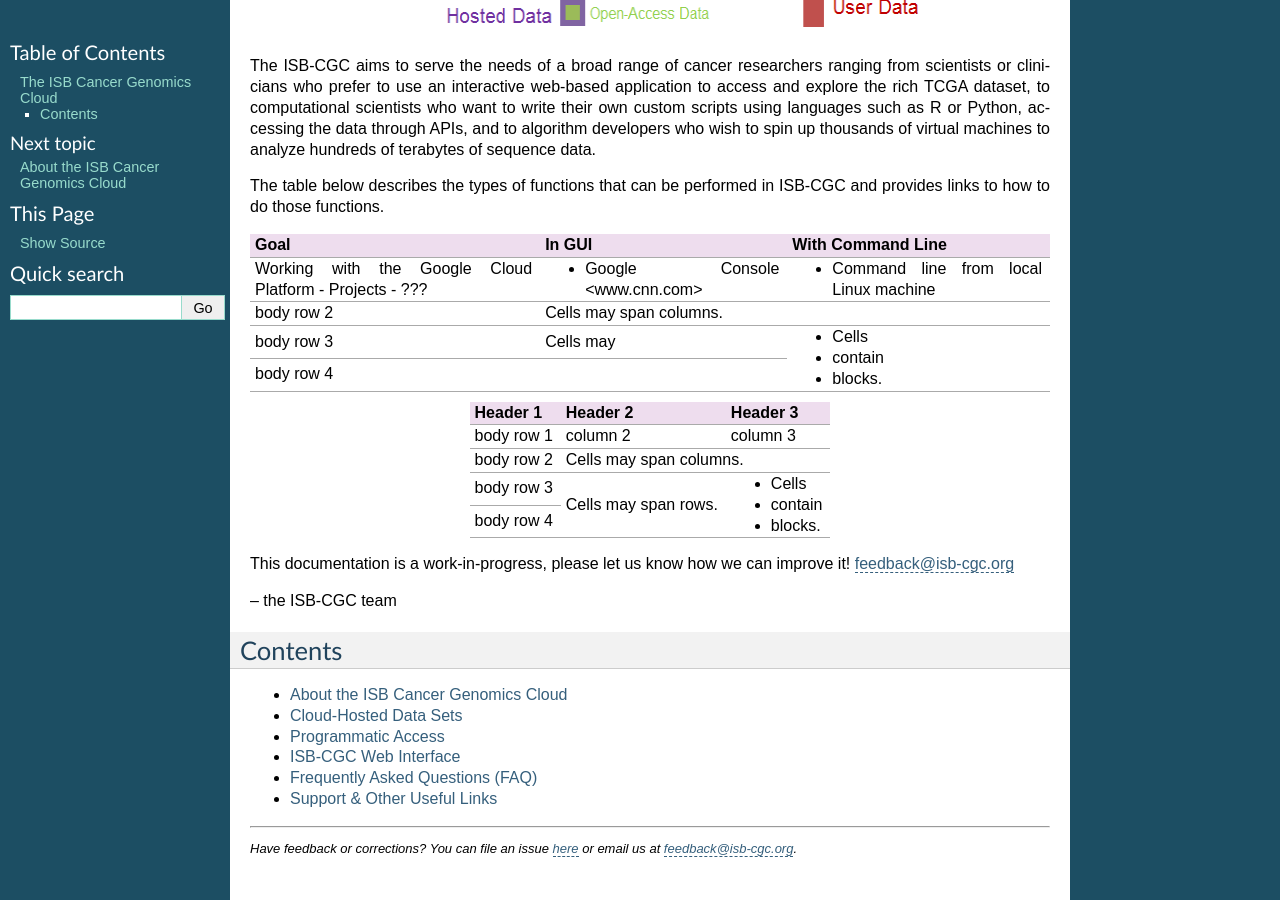
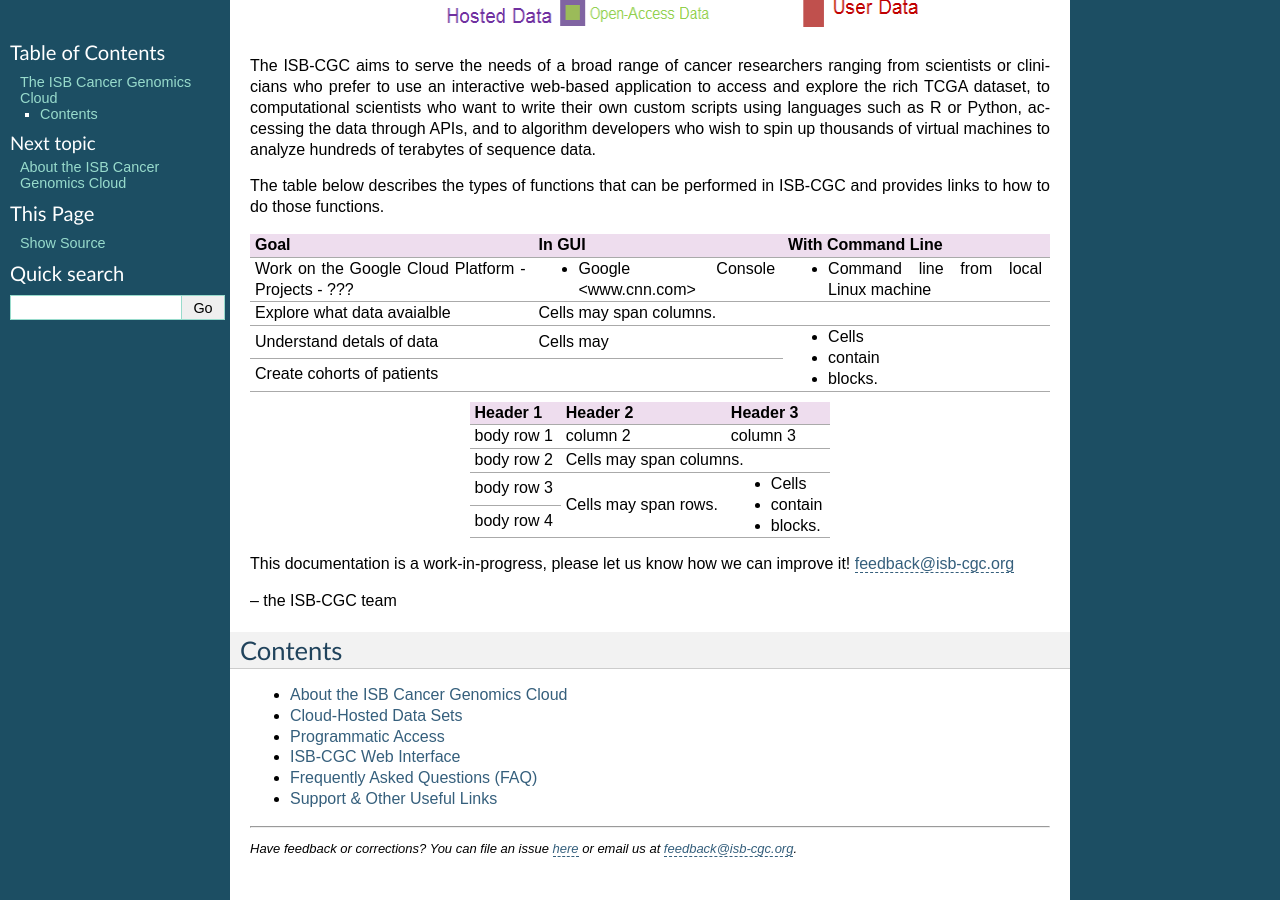
Before and after one commit to isb-cgc/readthedocs, a Sphinx documentation site: the page built from docs/source/index.rst, in a window 1280 px wide and 900 px high, scrolled down 579 px. Built offline with Sphinx 7.4.7, drawn with Linux system fonts in a browser that asks for light colours.

Commit message:
Update index.rst

```diff
--- a/docs/source/index.rst
+++ b/docs/source/index.rst
@@ -26,19 +26,19 @@ of terabytes of sequence data.
 
 The table below describes the types of functions that can be performed in ISB-CGC and provides links to how to do those functions.
 
-+---------------------------------------+-----------------------------------------+-----------------------------------------+
-|Goal                                   |In GUI                                   |With Command Line                        |
-+=======================================+=========================================+=========================================+
-|Working with the Google Cloud Platform |- Google Console <www.cnn.com>           |- Command line from local Linux machine  |
-|- Projects                             |                                         |                                         |
-|- ???                                  |                                         |                                         |
-+---------------------------------------+-----------------------------------------+-----------------------------------------+
-| body row 2                            | Cells may span columns.                 |                                         |
-+---------------------------------------+-----------------------------------------+-----------------------------------------+
-| body row 3                            |Cells may                                |- Cells                                  |
-+---------------------------------------+-----------------------------------------+- contain                                |
-| body row 4                            |                                         |- blocks.                                |
-+---------------------------------------+-----------------------------------------+-----------------------------------------+
++----------------------------------+-----------------------------------------+-----------------------------------------+
+|Goal                              |In GUI                                   |With Command Line                        |
++==================================+=========================================+=========================================+
+|Work on the Google Cloud Platform |- Google Console <www.cnn.com>           |- Command line from local Linux machine  |
+|- Projects                        |                                         |                                         |
+|- ???                             |                                         |                                         |
++----------------------------------+-----------------------------------------+-----------------------------------------+
+|Explore what data avaialble       | Cells may span columns.                 |                                         |
++----------------------------------+-----------------------------------------+-----------------------------------------+
+|Understand detals of data         |Cells may                                |- Cells                                  |
++----------------------------------+-----------------------------------------+- contain                                |
+|Create cohorts of patients        |                                         |- blocks.                                |
++----------------------------------+-----------------------------------------+-----------------------------------------+
 
 +------------+------------+-----------+
 | Header 1   | Header 2   | Header 3  |
```
